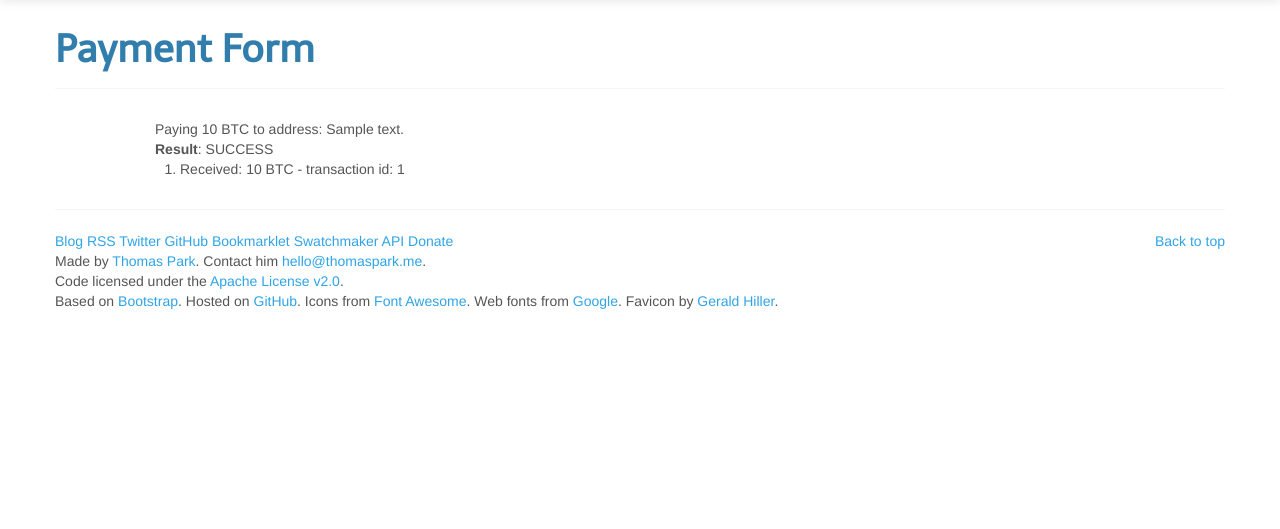
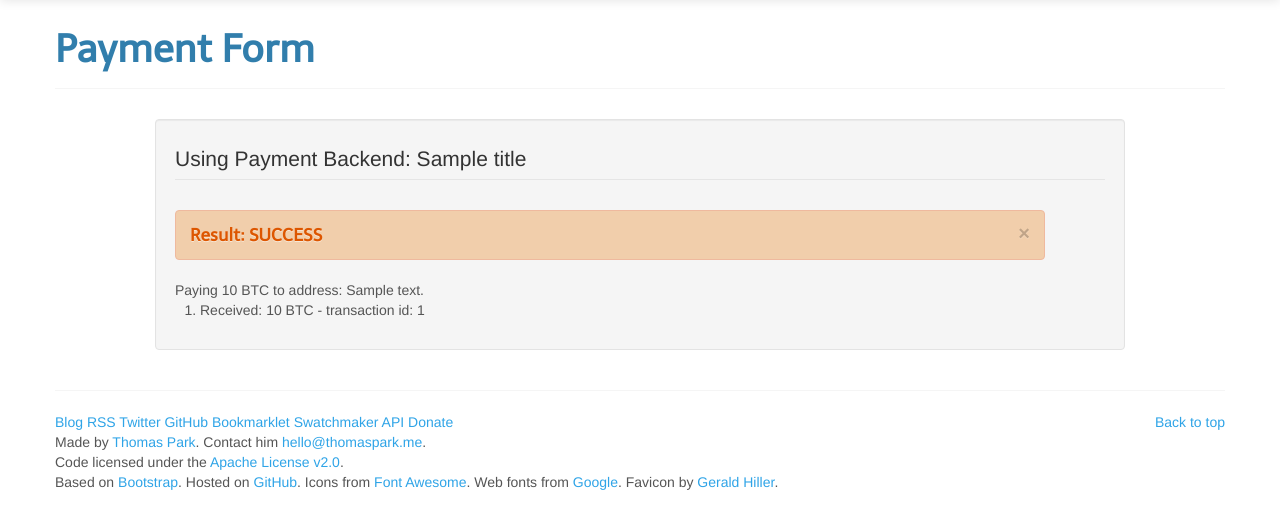
Before and after one commit to agiliq/merchant, a Django app: template example/app/templates/app/bitcoin_done.html in a window 1280 px wide. Shown: the part 51-580 px from the top of the page. Run offline with Django 3.2, Linux system fonts and the light colour scheme; the template is opened without the code that fills it: most values are stand-ins (such as "Sample title", 1, 10 or a date in 2020); parts of the project's set-up code (start-up, migrations or seed data) failed here and were passed over; some libraries are stand-ins or nearby versions.

Commit message:
updated remaining templates to use bootstrap

```diff
--- a/example/app/templates/app/bitcoin_done.html
+++ b/example/app/templates/app/bitcoin_done.html
@@ -1,21 +1,34 @@
 {% extends 'app/base.html' %}
 
 {% block content %}
+<form class="form-horizontal well" method="post" action="/bitcoin/done/">
+    {% csrf_token %}
+    <fieldset>
+        <legend>Using Payment Backend: {{ title }}</legend>
+        <p>
+            <div class="row">
+                <div class="span9">
+                    <div class="alert alert-block">
+                        <a class="close">×</a>
+                        <h4 class="alert-heading">Result: {{ result.status }}</h4>
+                    </div>
+                </div>
+            </div>
+
             Paying {{ amount }} BTC  to address: {{ address }}
             <br />
-
-<strong>Result</strong>: {{ result.status }}
 
             <ol>
                 {% for txn in result.response %}
                 <li>Received: {{ txn.amount }} BTC - transaction id: {{ txn.txid }}</li>
                 {% empty %}
                 <li>No transactions to this address so far.</li>
-    <form action="." method="POST">
-        {% csrf_token %}
-        <input type="submit" name="retry" value="Retry" />
-    </form>
+                <div class="form-actions">
+                    <button type="submit" class="btn btn-primary">Retry</button>
+                </div>
                 {% endfor %}
             </ol>
-
+        </p>
+    </fieldset>
+</form>
 {% endblock %}
```
Also changed, not shown: billing/templates/billing/stripe.html (+12 -4 lines), example/app/templates/app/bitcoin.html (+19 -8 lines), example/app/templates/billing/authorize_net_dpm.html (added, +12 -0 lines). Lines whose indentation alone changed are shown as unchanged.
